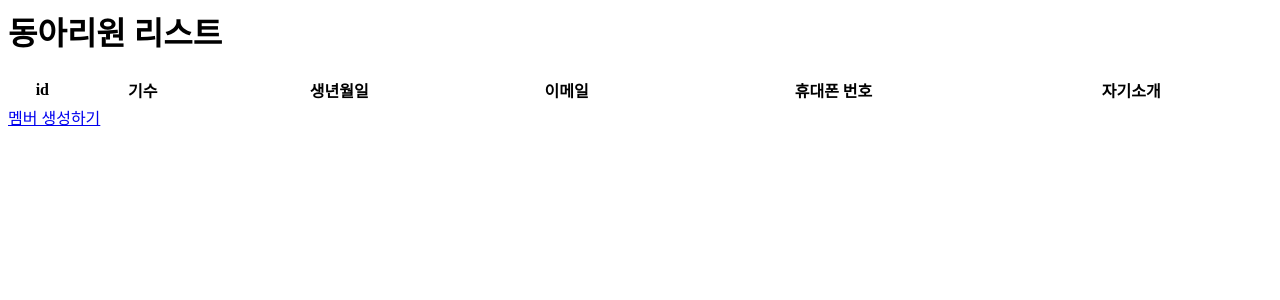
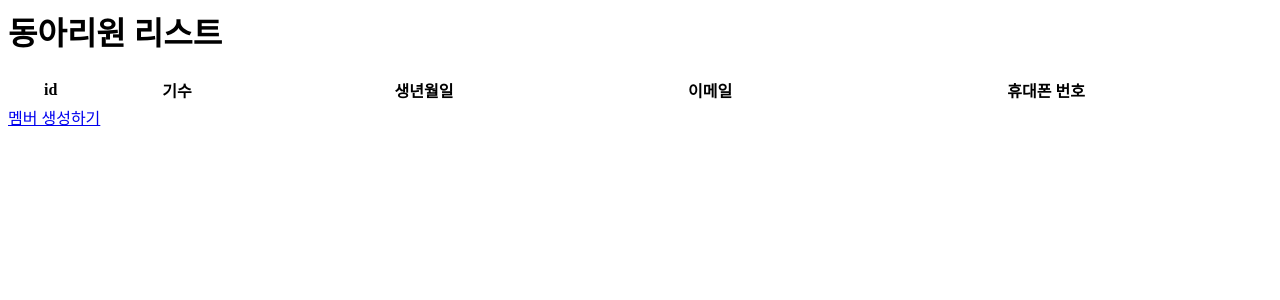
Before and after one commit to innjuun/piro-15th-crud-session, a Django app: page /members/ in a window 1280 px wide. Shown: the top 300 px of the page. Run offline with Django 3.2, Linux system fonts and the light colour scheme; lists and menus that the app fills with data are empty.

Commit message:
Delete introduce

```diff
--- a/club/templates/club/list.html
+++ b/club/templates/club/list.html
@@ -7,7 +7,6 @@
     <th>생년월일</th>
     <th>이메일</th>
     <th>휴대폰 번호</th>
-    <th>자기소개</th>
     <th></th>
   </tr>
   {% for member in members %}
@@ -17,7 +16,6 @@
     <td>{{member.birth_date}}</td>
     <td>{{member.email}}</td>
     <td>{{member.phone_number}}</td>
-    <td>{{member.introduction}}</td>
     <td><a href="{% url "club:member_read" member.id %}">자세히 보기</a></td>
   </tr>
 {% endfor %}
```
